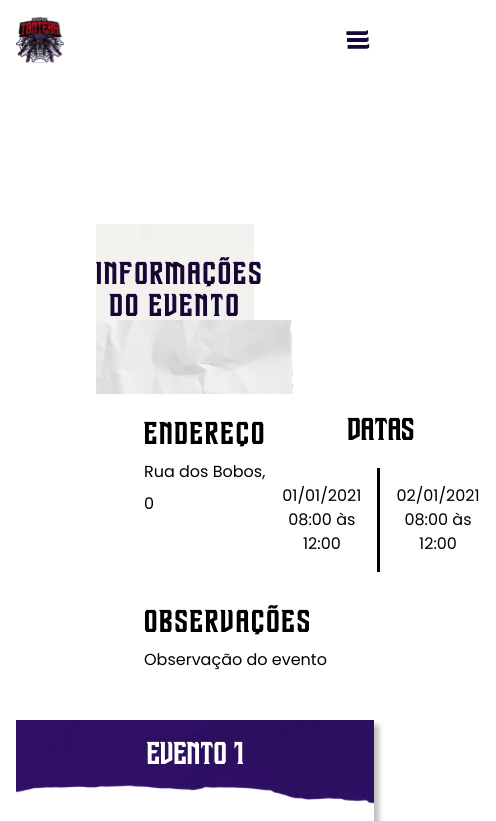
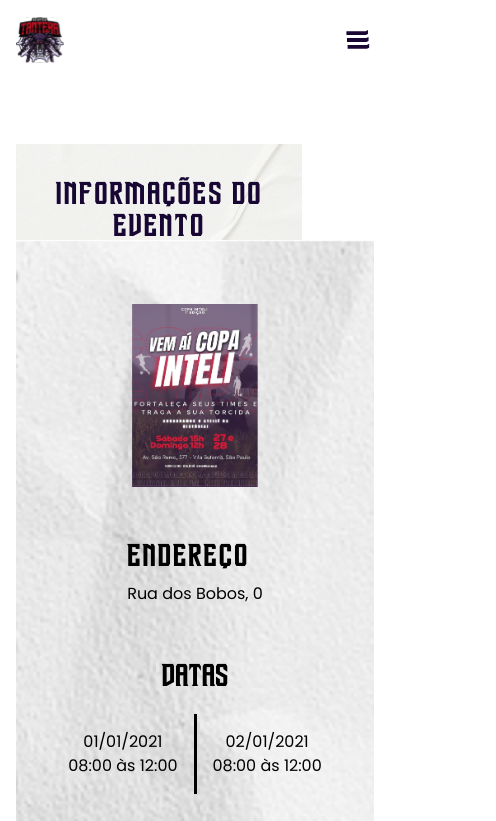
Before and after one commit to EquipeTantera/Landing_Page_Tantera, a React (Vite) app in the folder src/frontend/: page / in a window 390 px wide. Shown: the top 821 px of the page, 496 px wide, since content can reach past the window. Built offline with nearby package versions, Linux system fonts and the light colour scheme.

Commit message:
feat: add event information card mobile

```diff
--- a/src/frontend/src/components/Card/InformationCard/EventInformationCard/styles.module.scss
+++ b/src/frontend/src/components/Card/InformationCard/EventInformationCard/styles.module.scss
@@ -39,3 +39,44 @@
     }
   }
 }
+
+@media (max-width: 768px) {
+  .section {
+    margin-left: 1rem;
+    margin-right: 1rem;
+
+    &__container {
+      flex-direction: column;
+      align-items: center;
+      max-height: none;
+      background-size: cover;
+
+      &-infos {
+        width: 100%;
+        margin: 3rem 3rem;
+        display: flex;
+        flex-direction: column;
+        align-items: center;
+
+        &__div {
+          flex-direction: column;
+          align-items: center;
+        }
+      }
+
+      &-image {
+        order: -1;
+        width: 35%;
+        height: 100%;
+        margin-top: 4rem;
+        margin-right: 0rem;
+
+        &__image {
+          width: 100%;
+          height: 100%;
+          object-fit: cover;
+        }
+      }
+    }
+  }
+}
--- a/src/frontend/src/pages/Home/index.jsx
+++ b/src/frontend/src/pages/Home/index.jsx
@@ -1,6 +1,5 @@
 import styles from './styles.module.scss';
 import EventInformationCard from '../../components/Card/InformationCard/EventInformationCard';
-import LargeEventCard from '../../components/Card/LargeCard/LargeEventCard';
 
 export default function Home() {
   return (
@@ -26,27 +25,6 @@ export default function Home() {
             image='/copa-inteli.png'
           />
 
-          <LargeEventCard
-            name='Evento 1'
-            description='Descrição do evento 1'
-            fullImage='/partner-furioso-full.png'
-            address='Rua dos Bobos, 0'
-            dates={[
-              {
-                date: '01/01/2021',
-                startHour: '08:00',
-                endHour: '12:00',
-              },
-              {
-                date: '02/01/2021',
-                startHour: '08:00',
-                endHour: '12:00',
-              },
-            ]}
-            textButton='Ver mais'
-            linkButton='/'
-          />
-
         </section>
       </div>
     </>
--- a/src/frontend/src/pages/Home/styles.module.scss
+++ b/src/frontend/src/pages/Home/styles.module.scss
@@ -3,3 +3,10 @@
 .container {
   margin-top: 10rem;
 }
+
+@media (max-width: 768px) {
+  .container {
+    margin-top: 5rem;
+    height: 100rem;
+  }
+}
```
